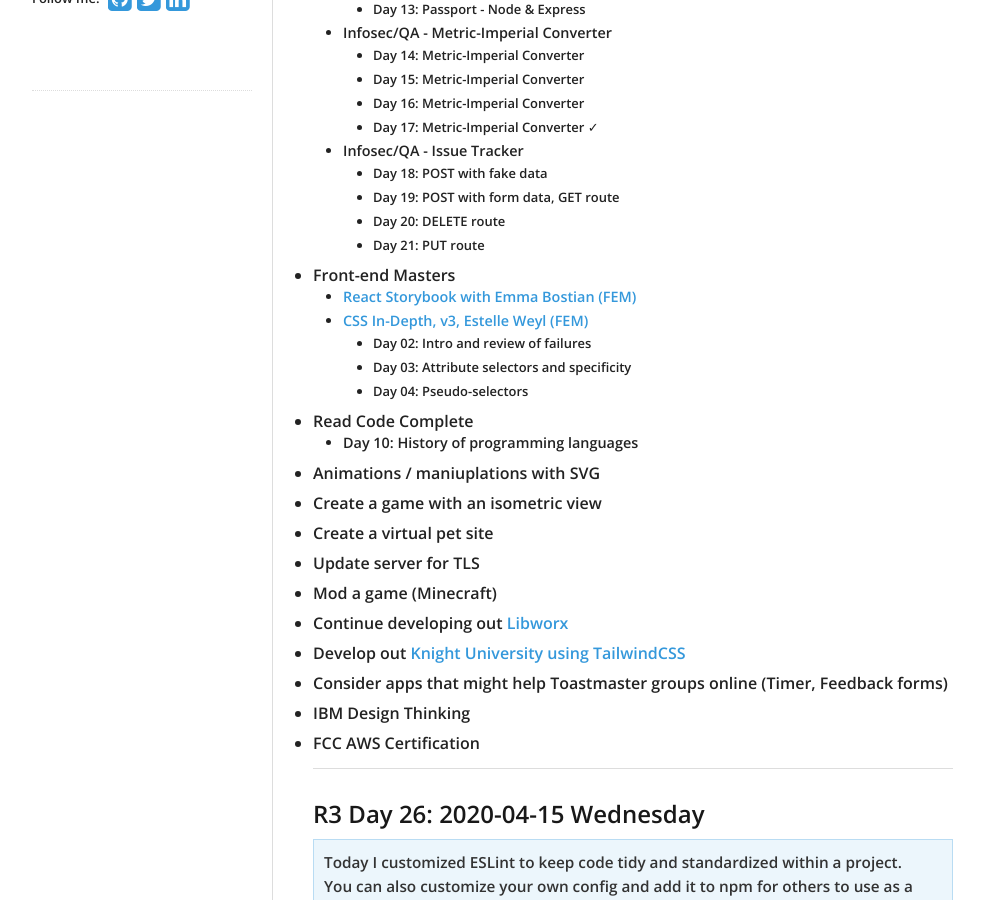
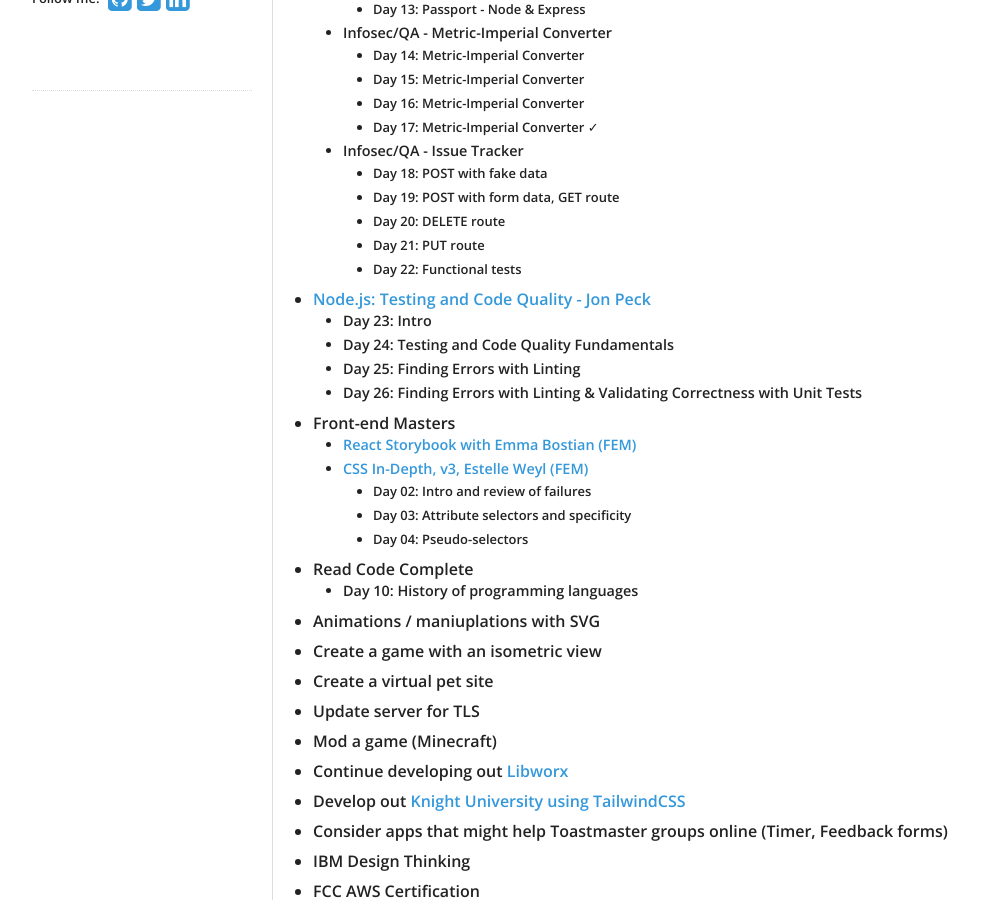
Before and after one commit to virtual/100daysofcode, a Jekyll site: the page built from index.md, in a window 1280 px wide and 900 px high, scrolled down 402 px. Shown: the whole window, without its empty margins (138-1122 px from the left). Built offline with Jekyll 4.4.1, drawn with Linux system fonts in a browser that asks for light colours; nearby versions of some CDN libraries; our own code applies the rules of GitHub Pages for plain Markdown files.

Commit message:
update overview

```diff
--- a/index.md
+++ b/index.md
@@ -25,6 +25,12 @@
     - Day 19: POST with form data, GET route
     - Day 20: DELETE route
     - Day 21: PUT route
+    - Day 22: Functional tests
+- [Node.js: Testing and Code Quality - Jon Peck](https://www.lynda.com/Node-js-tutorials/Node-js-Testing-Code-Quality/587672-2.html)
+  - Day 23: Intro
+  - Day 24: Testing and Code Quality Fundamentals
+  - Day 25: Finding Errors with Linting
+  - Day 26: Finding Errors with Linting & Validating Correctness with Unit Tests
 - Front-end Masters
   - [React Storybook with Emma Bostian (FEM)](https://livestream.com/accounts/4894689/events/9027490/videos/202820134)
   - [CSS In-Depth, v3, Estelle Weyl (FEM)](https://frontendmasters.com/workshops/css-in-depth-v3/)
```
